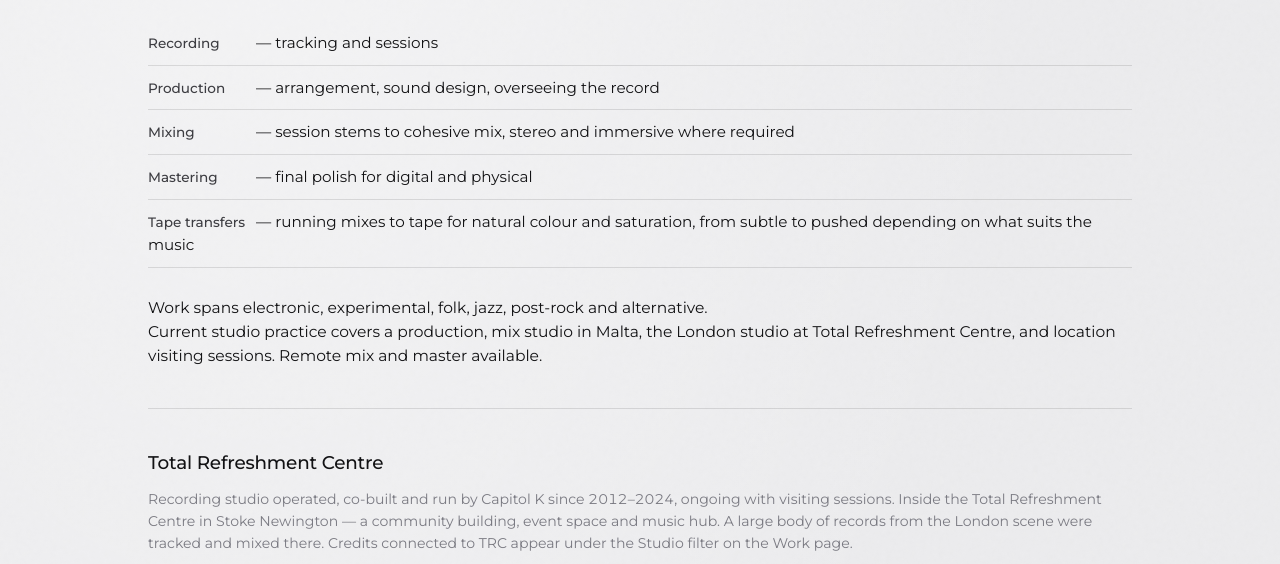
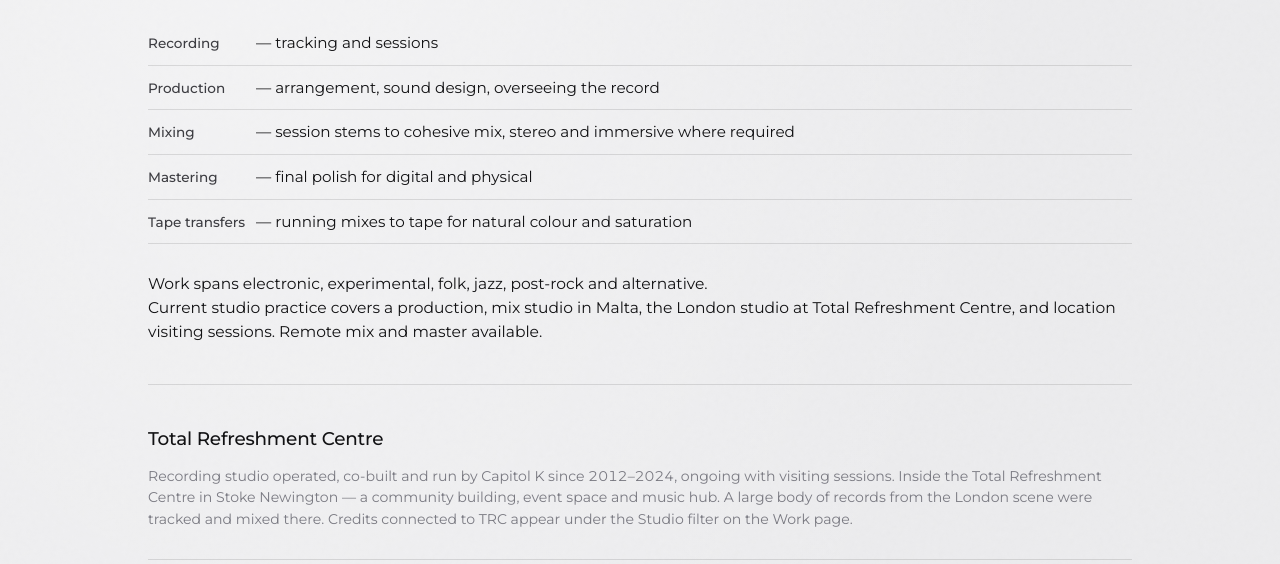
Before and after one commit to faithandindustry/Capitol_K, a plain HTML site: page studio.html in a window 1280 px wide. Shown: the part 236-800 px from the top of the page. Drawn offline with Linux system fonts and the light colour scheme.

Commit message:
Simplify tape transfers description in studio.html
Removed unnecessary detail from tape transfers description.

```diff
--- a/studio.html
+++ b/studio.html
@@ -44,7 +44,7 @@
             <li><strong>Production</strong> — arrangement, sound design, overseeing the record</li>
             <li><strong>Mixing</strong> — session stems to cohesive mix, stereo and immersive where required</li>
             <li><strong>Mastering</strong> — final polish for digital and physical</li>
-            <li><strong>Tape transfers</strong> — running mixes to tape for natural colour and saturation, from subtle to pushed depending on what suits the music</li>
+            <li><strong>Tape transfers</strong> — running mixes to tape for natural colour and saturation</li>
           </ul>
 
           <p>
```
